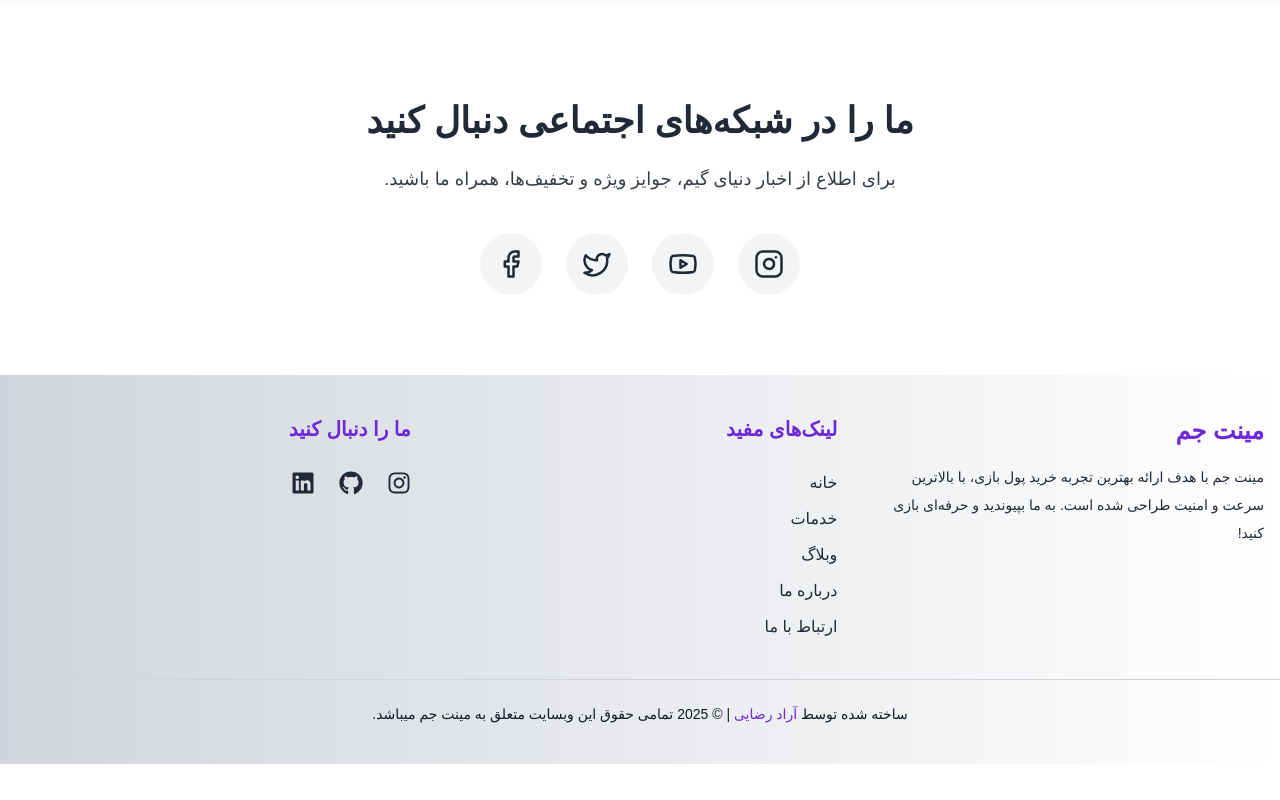
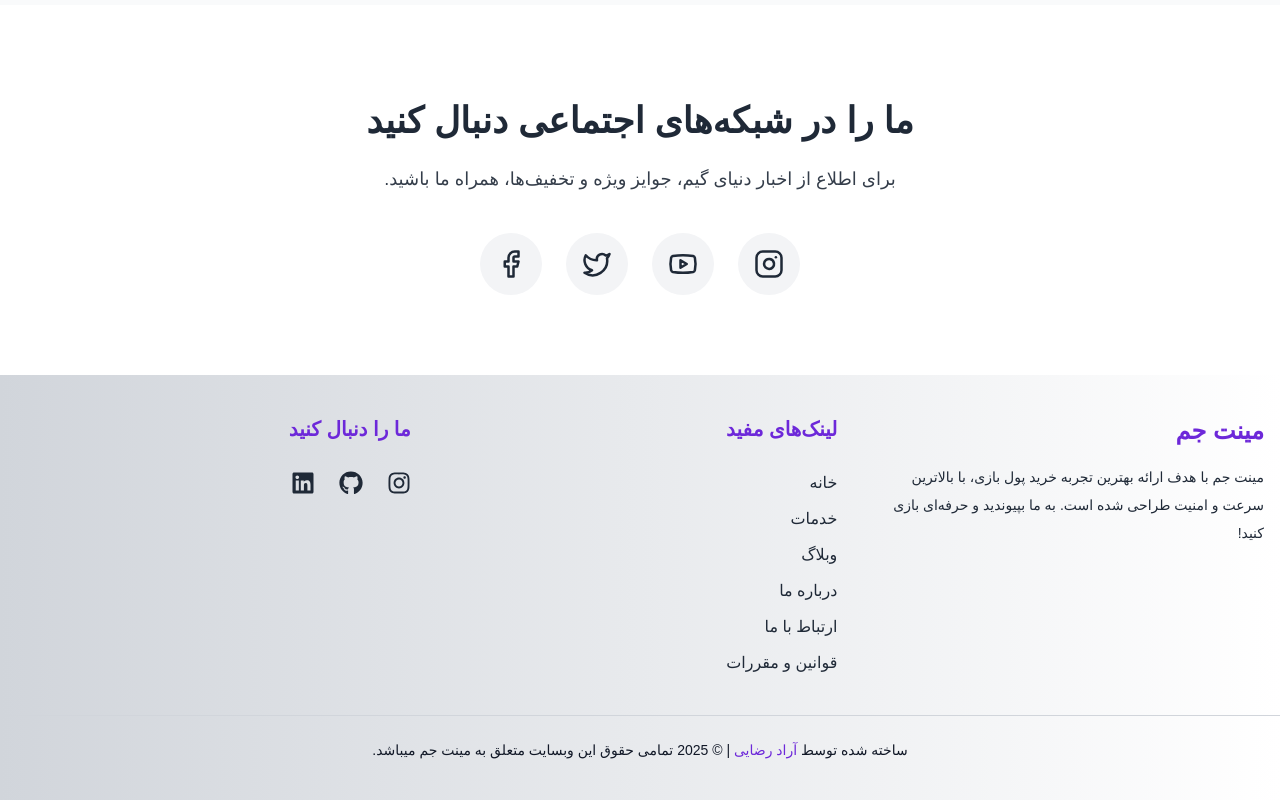
Before and after one commit to aradrezaei/Mintgem-frontend, a Next.js app: page / in a window 1280 px wide. Shown: the part 3913-4713 px from the top of the page. Before the commit the page ends 4677 px from the top, so only its background shows below. Built offline with nearby package versions, Linux system fonts and the light colour scheme; a web font is replaced by a local one.

Commit message:
fixing all

```diff
--- a/components/Footer.js
+++ b/components/Footer.js
@@ -24,6 +24,7 @@ export default function Footer() {
           <a href="/blog" className="hover:text-accent transition">وبلاگ</a>
           <a href="/about" className="hover:text-accent transition">درباره ما</a>
           <a href="/contact-us" className="hover:text-accent transition">ارتباط با ما</a>
+          <a href="/terms-of-service" className="hover:text-accent transition">قوانین و مقررات</a>
         </div>
 
         {/* بخش شبکه‌های اجتماعی */}
```
